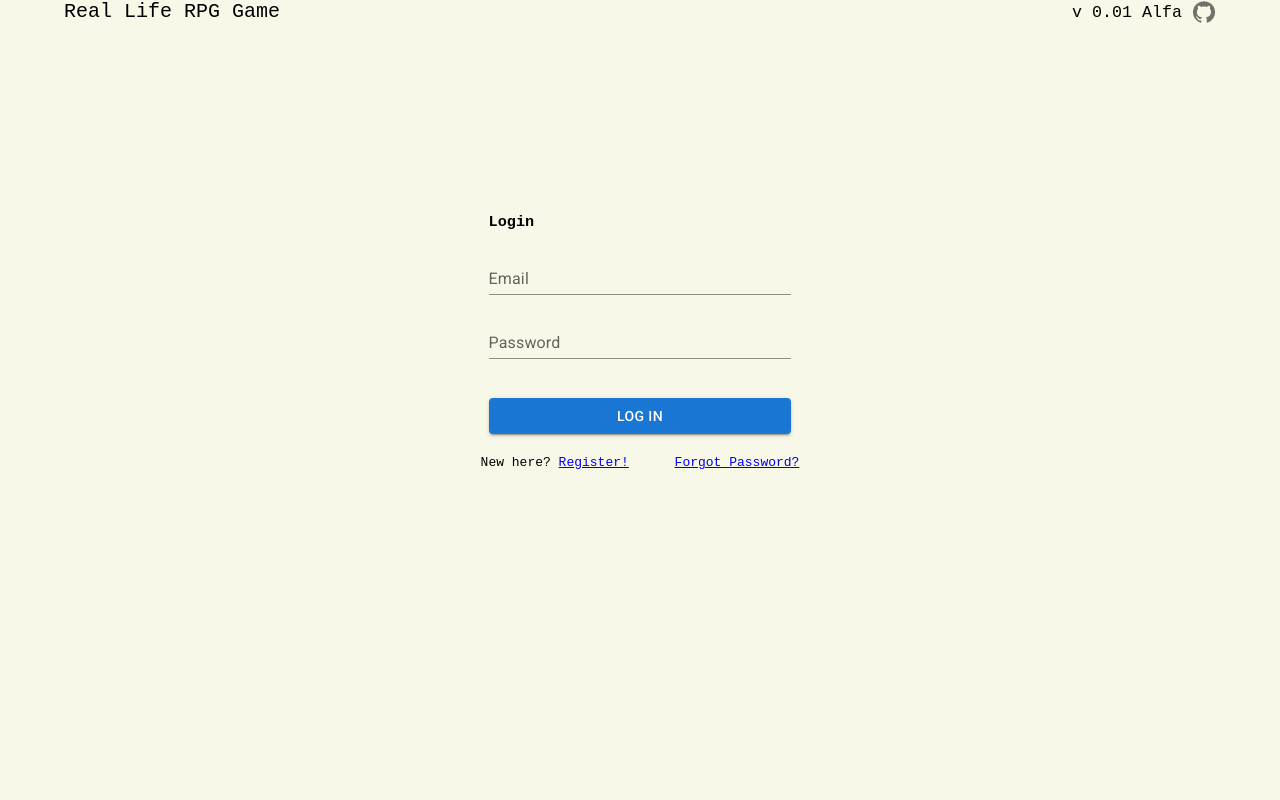
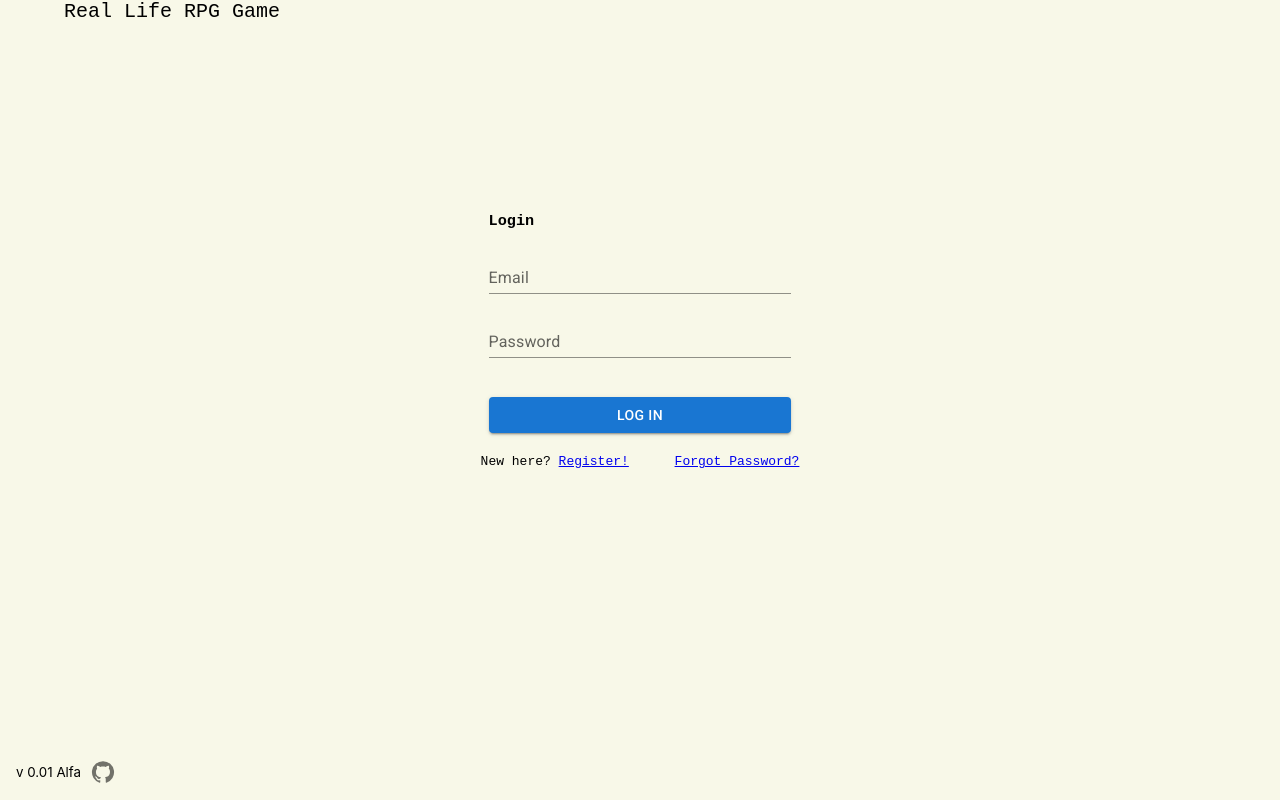
Before and after one commit to briceaceugeniu/real-life-rpg, a React (Create React App) app: page /login in a window 1280 px wide. Built offline with nearby package versions, Linux system fonts and the light colour scheme.

Commit message:
move version to footer area

```diff
--- /dev/null
+++ b/src/components/Footer.tsx
@@ -0,0 +1,27 @@
+import React from "react";
+import { Tooltip } from "@mui/material";
+import GitHubIcon from "@mui/icons-material/GitHub";
+
+const Footer = () => {
+  const openInNewTab = (url: string | URL | undefined) => {
+    window.open(url, "_blank", "noopener,noreferrer");
+  };
+
+  return (
+    <div className={`d-flex center-div version-area`}>
+      <small>v 0.01 Alfa</small>
+      <Tooltip title={`Visit the project on Github`}>
+        <GitHubIcon
+          sx={{ marginLeft: "10px" }}
+          color={`action`}
+          className={`github-icon`}
+          onClick={() =>
+            openInNewTab("https://github.com/briceaceugeniu/real-life-rpg-UI")
+          }
+        />
+      </Tooltip>
+    </div>
+  );
+};
+
+export default Footer;
--- a/src/components/Header.tsx
+++ b/src/components/Header.tsx
@@ -1,31 +1,11 @@
 import React from "react";
 import { Container, Tooltip } from "@mui/material";
-import GitHubIcon from "@mui/icons-material/GitHub";
 
 const Header = () => {
-  const openInNewTab = (url: string | URL | undefined) => {
-    window.open(url, "_blank", "noopener,noreferrer");
-  };
-
   return (
     <Container>
       <div className={`header-txt d-flex space-btwn`}>
         <div>Real Life RPG Game</div>
-        <div className={`d-flex center-div`}>
-          <small>v 0.01 Alfa</small>
-          <Tooltip title={`Visit the project on Github`}>
-            <GitHubIcon
-              sx={{ marginLeft: "10px" }}
-              color={`action`}
-              className={`github-icon`}
-              onClick={() =>
-                openInNewTab(
-                  "https://github.com/briceaceugeniu/real-life-rpg-UI"
-                )
-              }
-            />
-          </Tooltip>
-        </div>
       </div>
     </Container>
   );
--- a/src/components/MainPage.tsx
+++ b/src/components/MainPage.tsx
@@ -10,6 +10,7 @@ import AvatarArea from "./Avatar/AvatarArea";
 import ExperienceArea from "./Experience/ExperienceArea";
 import { useNavigate } from "react-router-dom";
 import Cookies from "universal-cookie";
+import Footer from "./Footer";
 export const ChangedExpContext = createContext<any>({});
 const MainPage = () => {
   let navigate = useNavigate();
@@ -34,6 +35,7 @@ const MainPage = () => {
           <Grid item xs={12} md={7}>
             <ExperienceArea token={auth_token} />
           </Grid>
+          <Grid item></Grid>
         </Grid>
       </Container>
     </ChangedExpContext.Provider>
--- a/src/index.css
+++ b/src/index.css
@@ -100,3 +100,10 @@ code {
   cursor: pointer;
   color: cadetblue;
 }
+
+.version-area {
+  position: absolute;
+  bottom: 0;
+  left: 0;
+  margin: 1em;
+}
--- a/src/index.tsx
+++ b/src/index.tsx
@@ -8,12 +8,14 @@ import "@fontsource/roboto/500.css";
 import "@fontsource/roboto/700.css";
 import { BrowserRouter } from "react-router-dom";
 import Header from "./components/Header";
+import Footer from "./components/Footer";
 
 ReactDOM.render(
   <React.StrictMode>
     <BrowserRouter>
       <Header />
       <App />
+      <Footer />
     </BrowserRouter>
   </React.StrictMode>,
   document.getElementById("root")
```
